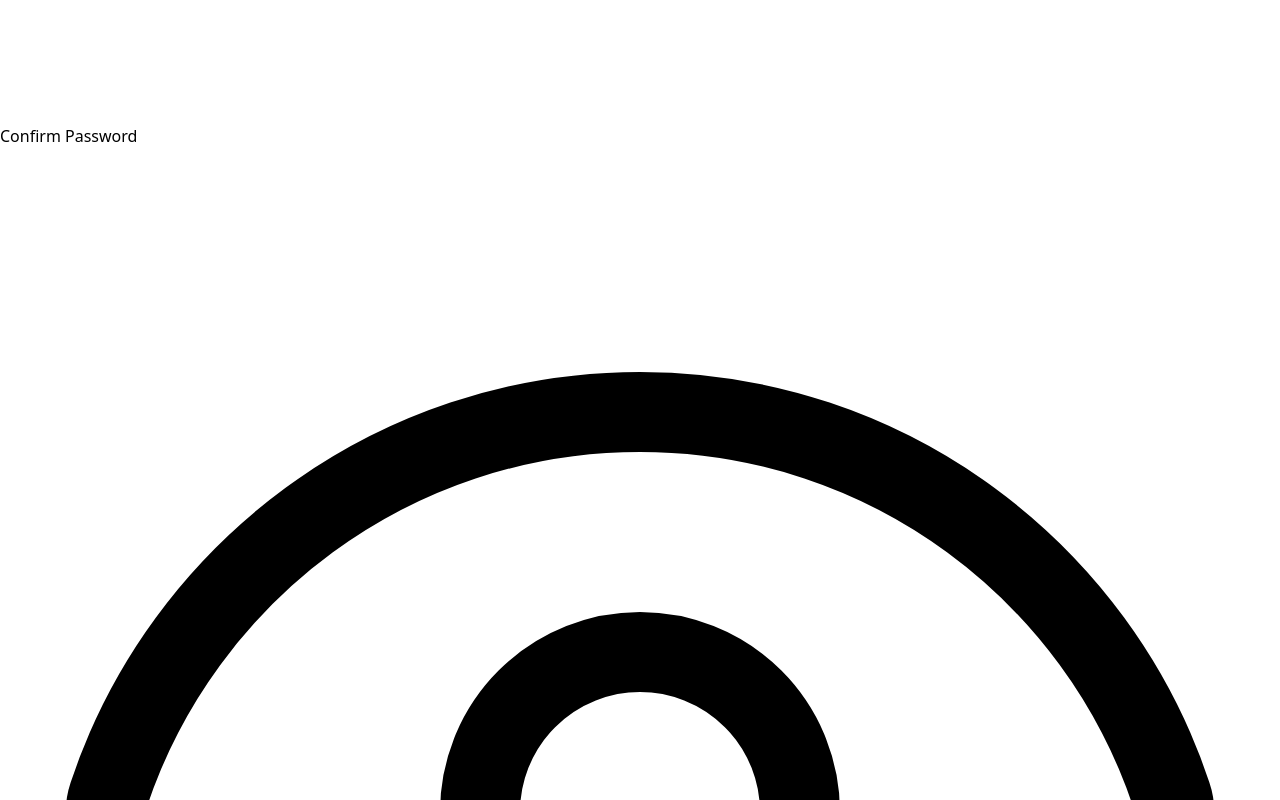
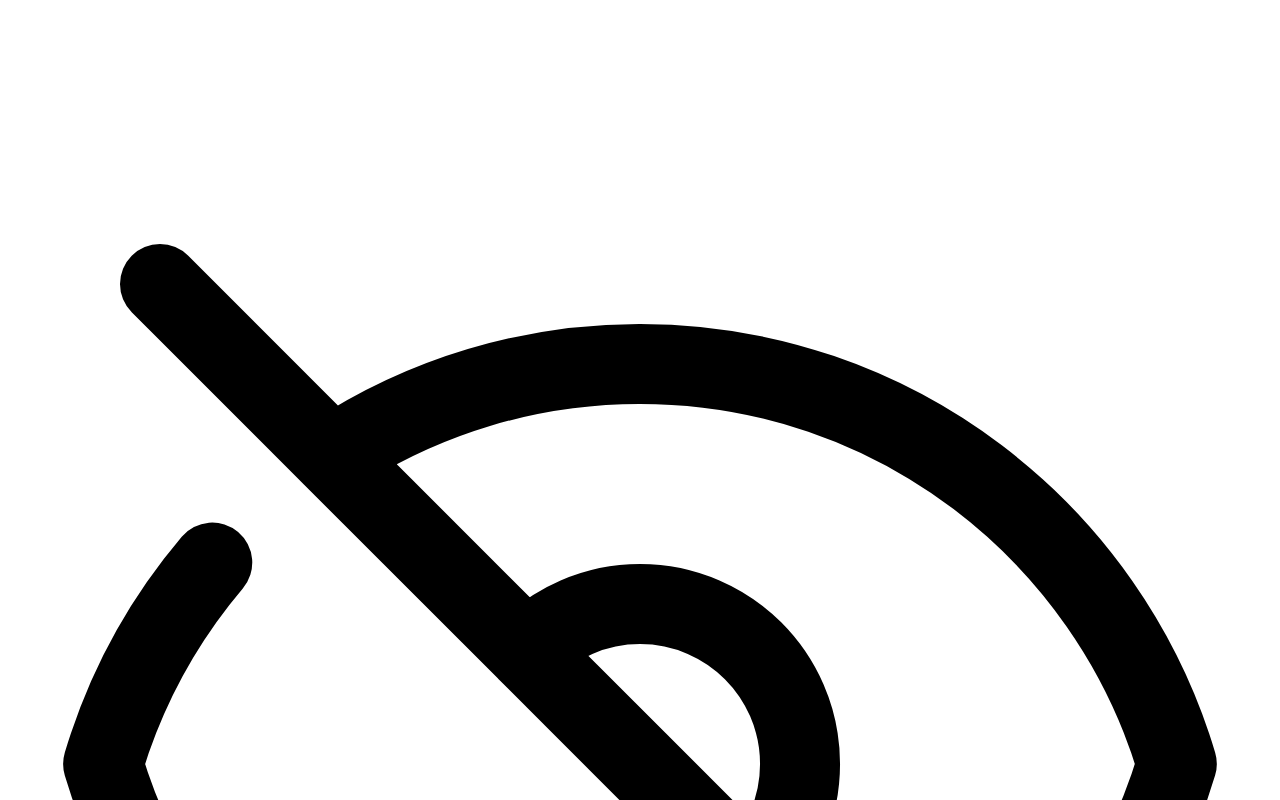
Before and after one commit to divinegodwin/Co-founder-Ai, a React (Vite) app: page /Account in a window 1280 px wide. Shown: the part 1300-2100 px from the top of the page. Built offline with nearby package versions, Linux system fonts and the light colour scheme.

Commit message:
fixed hiding of password

```diff
--- a/src/Components/Account.jsx
+++ b/src/Components/Account.jsx
@@ -9,8 +9,11 @@
   const [confirmPassword, setConfirmPassword] = useState("");
   const [hidden, setHidden] = useState(false);
 
-  function PasswordVisibility() {
-    setHidden(!hidden);
+  function PasswordHide() {
+    setHidden(true);
+  }
+  function PasswordShow (){
+    setHidden(false)
   }
 
   return (
@@ -50,14 +53,14 @@
           <label className="font-bold">Password</label>
           <div className="flex border-2 border-slate-500 w-[350px] rounded-lg">
             <input
-              type={hidden? "text" : "password"}
+              type={hidden ? "text" : "password"}
               onChange={(e) => setPassword(e.target.value)}
               className="w-[350px] h-[50px] border-0 rounded-lg outline-none p-3"
             ></input>
             <div className="flex pr-2">
               <svg
-                onClick={PasswordVisibility}
-                className="w-[30px] "
+                onClick={PasswordShow}
+                className={`${hidden? "w-[25px] block": "w-[30px] hidden"}`}
                 data-slot="icon"
                 fill="none"
                 strokeWidth="1.5"
@@ -77,6 +80,26 @@
                   d="M15 12a3 3 0 1 1-6 0 3 3 0 0 1 6 0Z"
                 ></path>
               </svg>
+              <div className=" flex ">
+              <svg
+              onClick={PasswordHide}
+              className={`${hidden? "w-[25px] hidden ": "w-[25px] block"} block`}
+
+                data-slot="icon"
+                fill="none"
+                strokeWidth="1.5"
+                stroke="currentColor"
+                viewBox="0 0 24 24"
+                xmlns="http://www.w3.org/2000/svg"
+                aria-hidden="true"
+              >
+                <path
+                  strokeLinecap="round"
+                  strokeLinejoin="round"
+                  d="M3.98 8.223A10.477 10.477 0 0 0 1.934 12C3.226 16.338 7.244 19.5 12 19.5c.993 0 1.953-.138 2.863-.395M6.228 6.228A10.451 10.451 0 0 1 12 4.5c4.756 0 8.773 3.162 10.065 7.498a10.522 10.522 0 0 1-4.293 5.774M6.228 6.228 3 3m3.228 3.228 3.65 3.65m7.894 7.894L21 21m-3.228-3.228-3.65-3.65m0 0a3 3 0 1 0-4.243-4.243m4.242 4.242L9.88 9.88"
+                ></path>
+              </svg>
+              </div>
             </div>
           </div>
         </div>
@@ -85,14 +108,15 @@
           <label className="font-bold">Confirm Password</label>
           <div className="flex border-2 border-slate-500 w-[350px] rounded-lg">
             <input
-             type={hidden? "text" : "password"}
+              type={hidden ? "text" : "password"}
               onChange={(e) => setConfirmPassword(e.target.value)}
               className="w-[350px] h-[50px] border-0 rounded-lg outline-none p-3"
             ></input>
             <div className="flex pr-2">
               <svg
-                className="w-[30px] "
-                data-slot="icon"
+              onClick={PasswordShow}
+              className={`${hidden? "w-[25px] block": "w-[30px] hidden"}`}
+              data-slot="icon"
                 fill="none"
                 strokeWidth="1.5"
                 stroke="currentColor"
@@ -111,6 +135,26 @@
                   d="M15 12a3 3 0 1 1-6 0 3 3 0 0 1 6 0Z"
                 ></path>
               </svg>
+              <div className="flex  ">
+              <svg
+              onClick={PasswordHide}
+              className={`${hidden? "w-[30px] hidden ": "w-[25px] block"} block`}
+
+                data-slot="icon"
+                fill="none"
+                strokeWidth="1.5"
+                stroke="currentColor"
+                viewBox="0 0 24 24"
+                xmlns="http://www.w3.org/2000/svg"
+                aria-hidden="true"
+              >
+                <path
+                  strokeLinecap="round"
+                  strokeLinejoin="round"
+                  d="M3.98 8.223A10.477 10.477 0 0 0 1.934 12C3.226 16.338 7.244 19.5 12 19.5c.993 0 1.953-.138 2.863-.395M6.228 6.228A10.451 10.451 0 0 1 12 4.5c4.756 0 8.773 3.162 10.065 7.498a10.522 10.522 0 0 1-4.293 5.774M6.228 6.228 3 3m3.228 3.228 3.65 3.65m7.894 7.894L21 21m-3.228-3.228-3.65-3.65m0 0a3 3 0 1 0-4.243-4.243m4.242 4.242L9.88 9.88"
+                ></path>
+              </svg>
+              </div>
             </div>
           </div>
         </div>
--- a/src/Components/Chatbox.jsx
+++ b/src/Components/Chatbox.jsx
@@ -4,11 +4,11 @@
 import "../App.css";
 import BackgroundLoader from "./BackgroundLoader";
 import Navbar from "./Navbar";
-import PropTypes from 'prop-types'
+
 //import SpeechRecognition, {useSpeechRecognition} from 'react-speech-recognition'
 
 
-const ChatBox = ({darkmode}) => {
+const ChatBox = () => {
   const [userPrompt, setUserPrompt] = useState("");
   const [messages, setMessages] = useState([]);
   const [processing, setProcessing] = useState(false);
@@ -17,7 +17,7 @@
   useEffect(() => {
     const loaderTimer = setInterval(() => {
       setIsLoading(false);
-    }, 5000);
+    }, 10000);
 
     return () => clearInterval(loaderTimer);
   }, []);
@@ -80,7 +80,7 @@
 //  }
 
   return (
-    <div className={`${darkmode ? "bg-black text-white" : "bg-white text-black"}mt-[5rem] mb-[8rem]`}>
+    <div>
 
     <Navbar />
       {isLoading && <BackgroundLoader /> }
@@ -154,7 +154,4 @@
   );
 };
 
-ChatBox.pcropTypes ={
-  darkmode: PropTypes.bool.isRequired,
-}
-export default ChatBox;
+export default ChatBox
```
